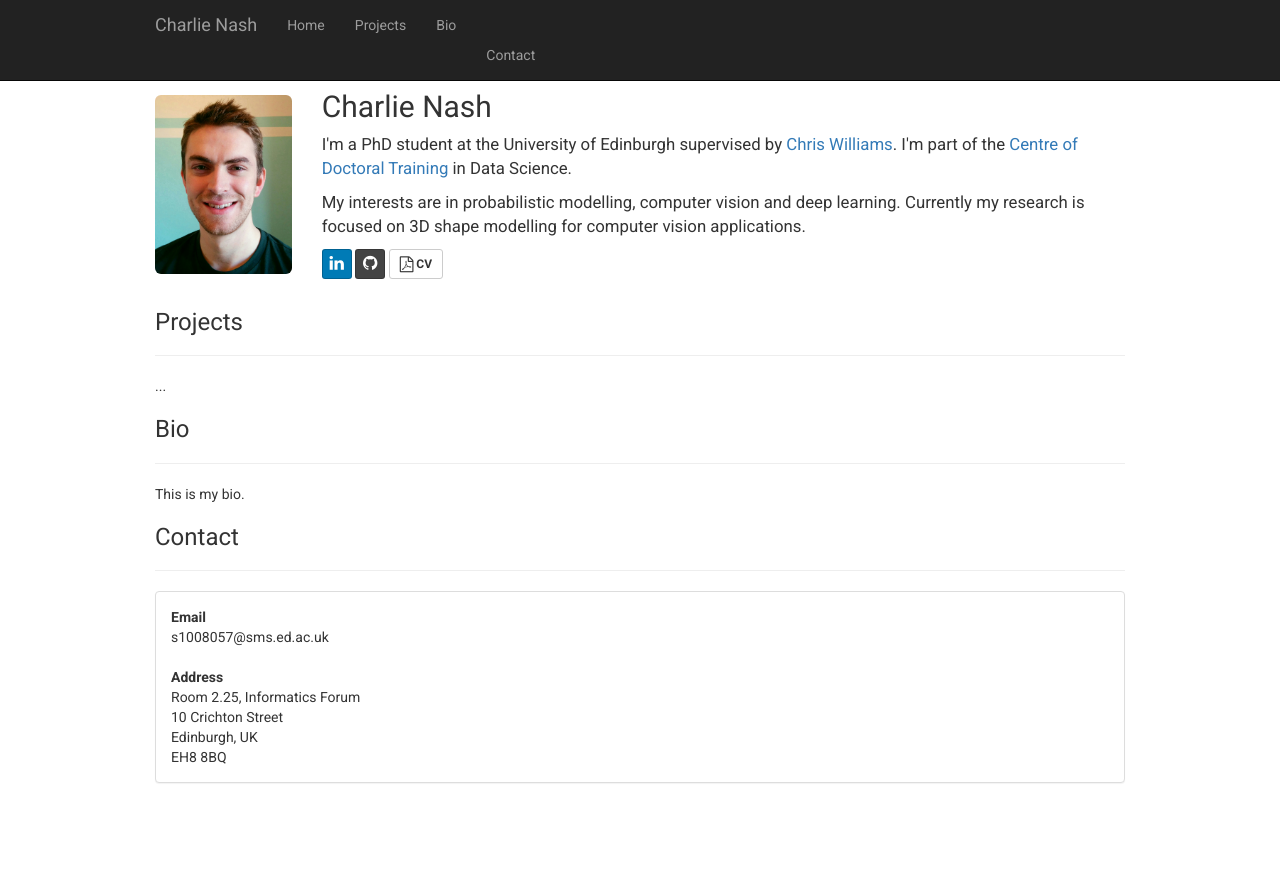
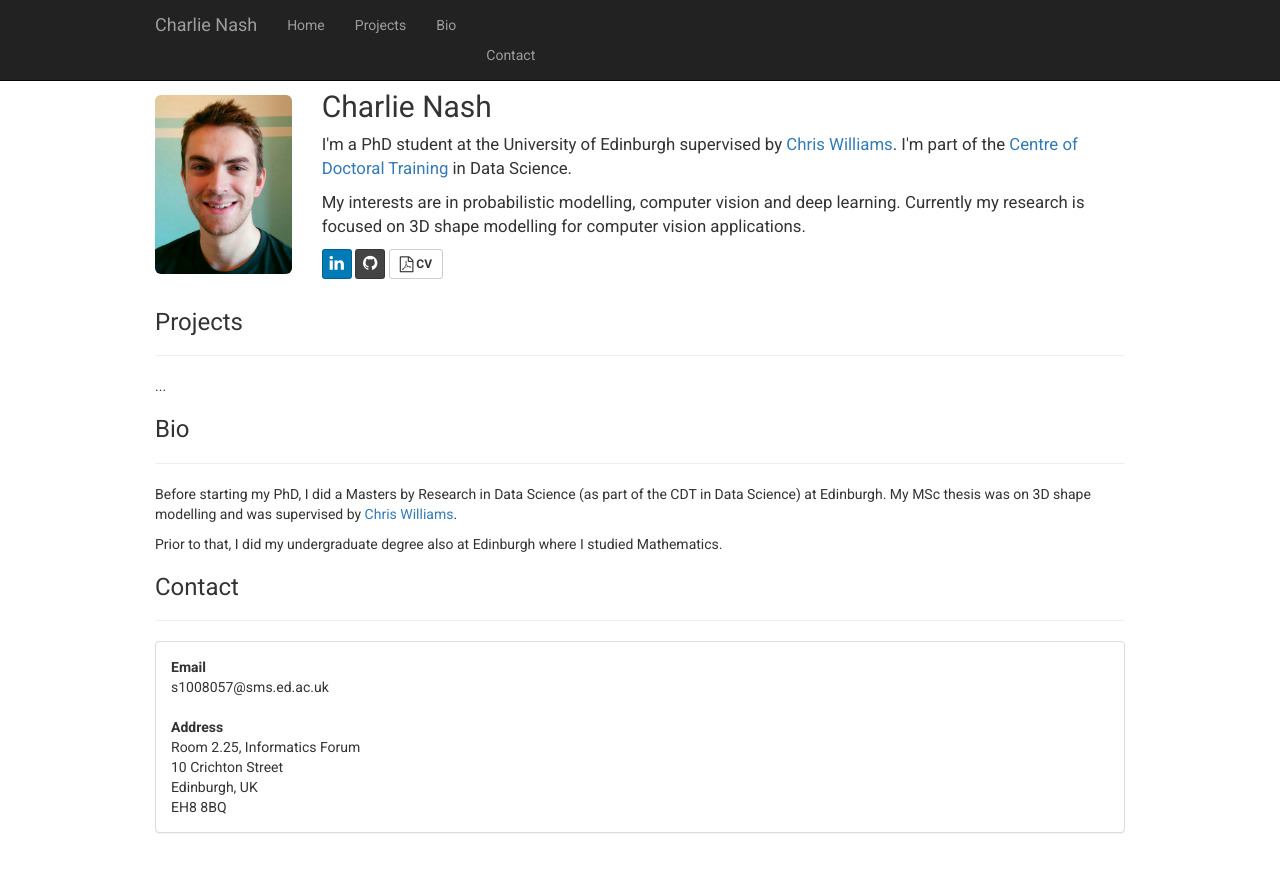
Before and after one commit to charlienash/charlienash.github.io, a Jekyll site: the page index.html, which Jekyll copies as it is, in a window 1280 px wide. Shown: the top 872 px of the page. Built offline with Jekyll 4.4.1, drawn with Linux system fonts in a browser that asks for light colours; nearby versions of some CDN libraries; library files that are not in the unit come from our copies.

Commit message:
Update index.html

```diff
--- a/index.html
+++ b/index.html
@@ -109,7 +109,13 @@
 			<h3 id="Bio">Bio</h3>
 			<hr>
 
-			<p> This is my bio. </p>
+			<p>
+				Before starting my PhD, I did a Masters by Research in Data Science (as part of the CDT in Data Science) at Edinburgh. My MSc thesis was on 3D shape modelling and was supervised by <a href="http://homepages.inf.ed.ac.uk/ckiw/">Chris Williams</a>.
+
+			</p>
+			<p>
+Prior to that, I did my undergraduate degree also at Edinburgh where I studied Mathematics.
+			</p>
 
 			<h3 id="Contact">Contact</h3>
 			<hr>
```
